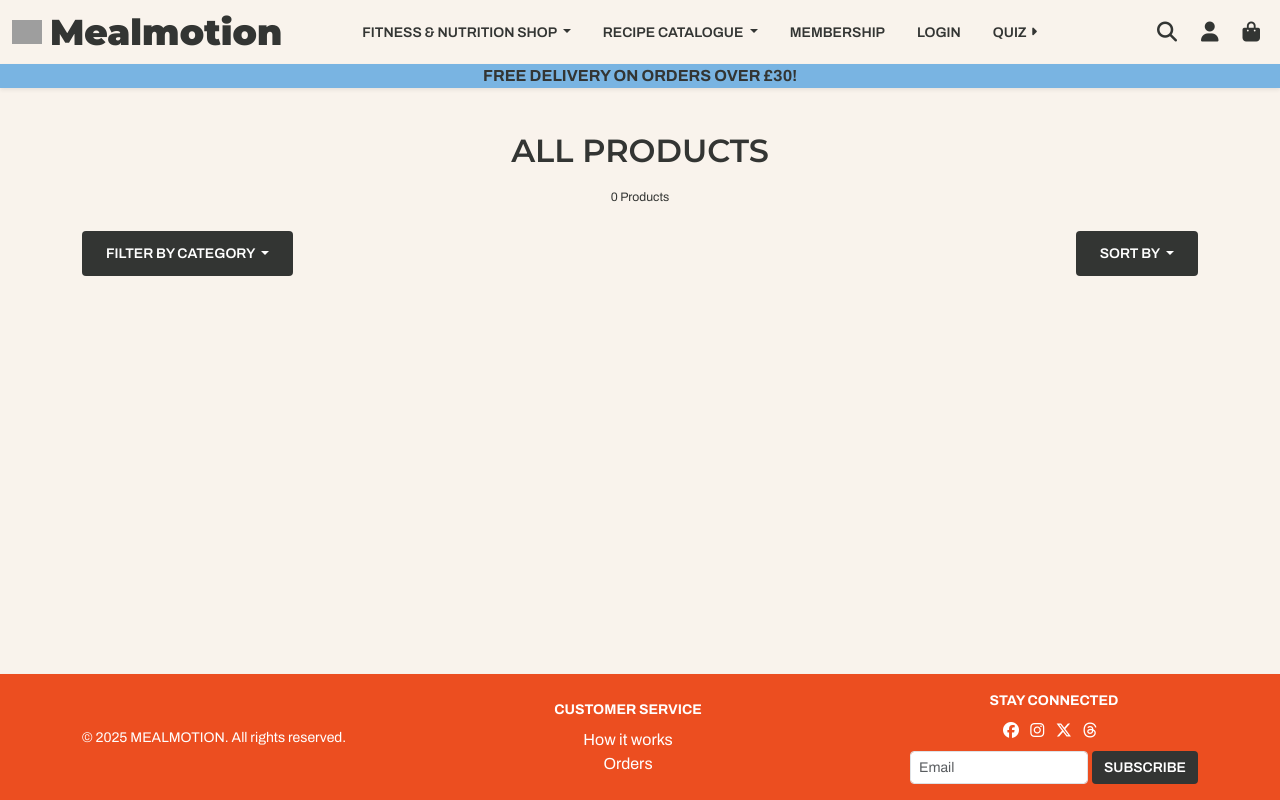
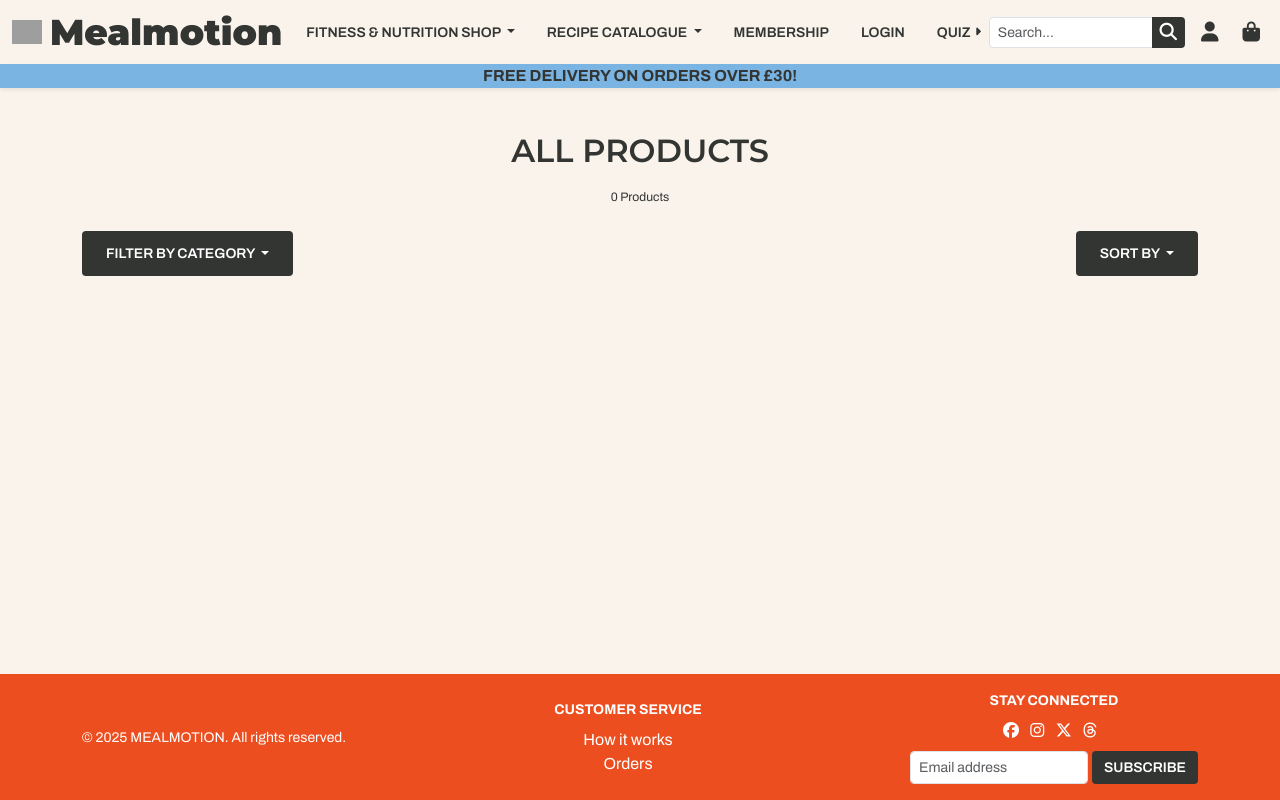
Before and after one commit to AugustinaGonja/mealmotion, a Django app: page /products/ in a window 1280 px wide. Run offline with Django 5.2, Linux system fonts and the light colour scheme; data that the repository does not hold is empty; some libraries are stand-ins or nearby versions; grey boxes are pictures that could not be loaded.

Commit message:
Search functionality added.

```diff
--- a/products/views.py
+++ b/products/views.py
@@ -1,4 +1,6 @@
-from django.shortcuts import render
+from django.shortcuts import render, redirect,reverse, get_object_or_404
+from django.contrib import messages
+from django.db.models import Q
 from .models import Product,Category
 
 # Create your views here.
@@ -7,10 +9,22 @@ def product_list(request):
     """ View to display list of products."""
     products = Product.objects.all()
     total_products = products.count()
+    query = None
+
+    if request.GET:
+        query = request.GET.get('q')
+        if not query:
+            messages.error(request, "You didn't enter any search criteria!")
+            return redirect(reverse('products'))
+
+        queries = Q(name__icontains=query) | Q(description__icontains=query)
+        products = products.filter(queries)
+        total_products = products.count()
 
     context = {
         'products': products,
         'total_products': total_products,
+        'search_term': query,
     }
     return render(request, 'products/products.html', context)
 
--- a/templates/includes/footer.html
+++ b/templates/includes/footer.html
@@ -1,5 +1,6 @@
 <footer class="bg-body-tertiary shadow-sm py-3 mt-auto custom-footer">
-    <div class="container d-flex flex-column flex-md-row justify-content-between align-items-center text-center text-md-start gap-3">
+  <div
+    class="container d-flex flex-column flex-md-row justify-content-between align-items-center text-center text-md-start gap-3">
     <!-- Copyright -->
     <div>
       <small>&copy 2025 MEALMOTION. All rights reserved.</small>
@@ -22,9 +23,13 @@
         <a href="https://www.threads.com/" class="text-reset me-2"><i class="fa-brands fa-threads"></i></a>
       </div>
       <!-- Subscription Form -->
-        <form method="" action="" class="d-flex flex-column flex-sm-row justify-content-center justify-content-md-end gap-1">
-          <input class="form-control form-control-sm" type="email" placeholder="Email" aria-label="Email">
-          <button class="btn btn-outline-success btn-sm form-btn text-uppercase" type="submit">Subscribe</button>
+      <form method="POST" action=""
+        class="d-flex flex-column flex-sm-row justify-content-center justify-content-md-end gap-1">
+        <input class="form-control form-control-sm" type="email" name="email" placeholder="Email address"
+          aria-label="Email address" required>
+        <button class="btn btn-outline-success btn-sm text-uppercase form-btn" type="submit">
+          Subscribe
+        </button>
       </form>
     </div>
   </div>
--- a/templates/includes/navbar.html
+++ b/templates/includes/navbar.html
@@ -61,7 +61,14 @@
 
       <!-- Nav Icons -->
       <div class="d-none d-lg-flex ms-auto align-items-center gap-3">
-        <a href="" class="text-reset me-2"><i class="fa-solid fa-magnifying-glass fa-lg"></i></a>
+        <form method="GET" action="{% url 'products' %}" class="d-flex flex-column flex-sm-row justify-content-center justify-content-md-end gap-2">
+          <div class="input-group input-group-sm">
+            <input class="form-control" type="search" name="q" placeholder="Search..." aria-label="Search">
+            <button class="btn btn-outline-success text-uppercase form-btn" type="submit">
+              <i class="fa-solid fa-magnifying-glass fa-lg"></i>
+            </button>
+          </div>
+        </form>
         <a href="" class="text-reset me-2"><i class="fa-solid fa-user fa-lg"></i></a>
         <a href="" class="text-reset me-2"><i class="fa-solid fa-bag-shopping fa-lg"></i></a>
       </div>
```
Lines whose indentation alone changed are shown as unchanged.
